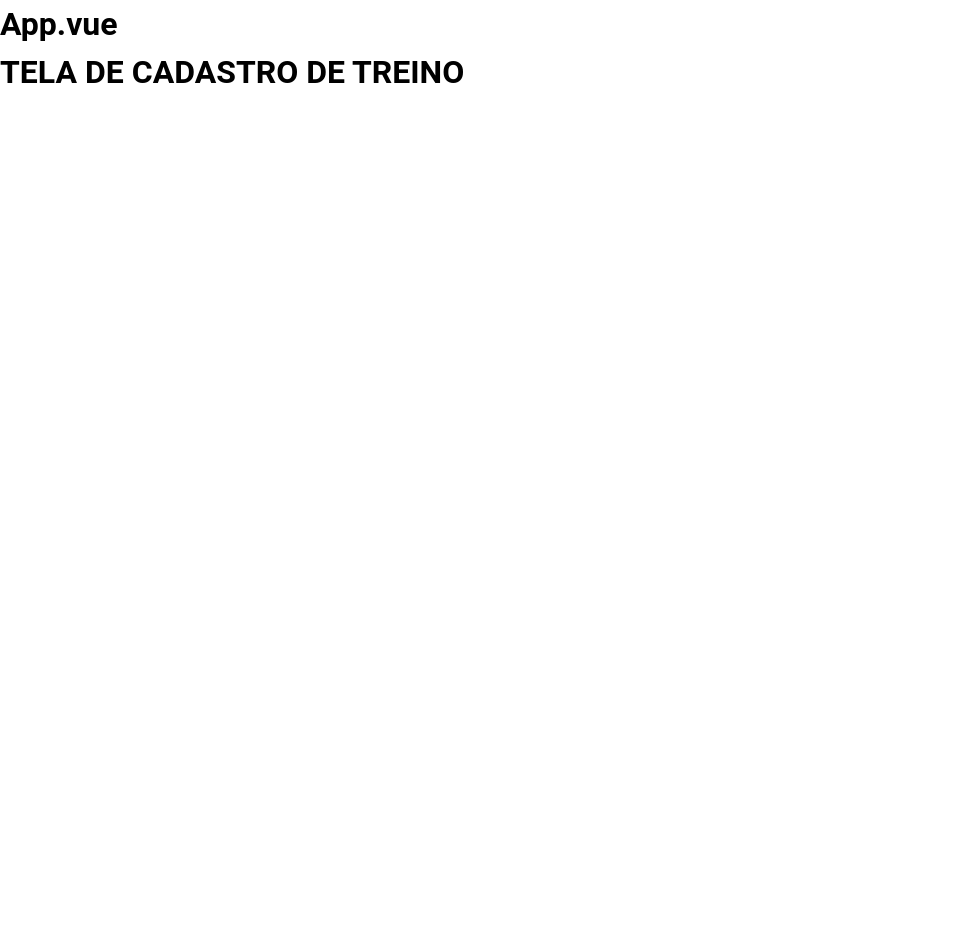
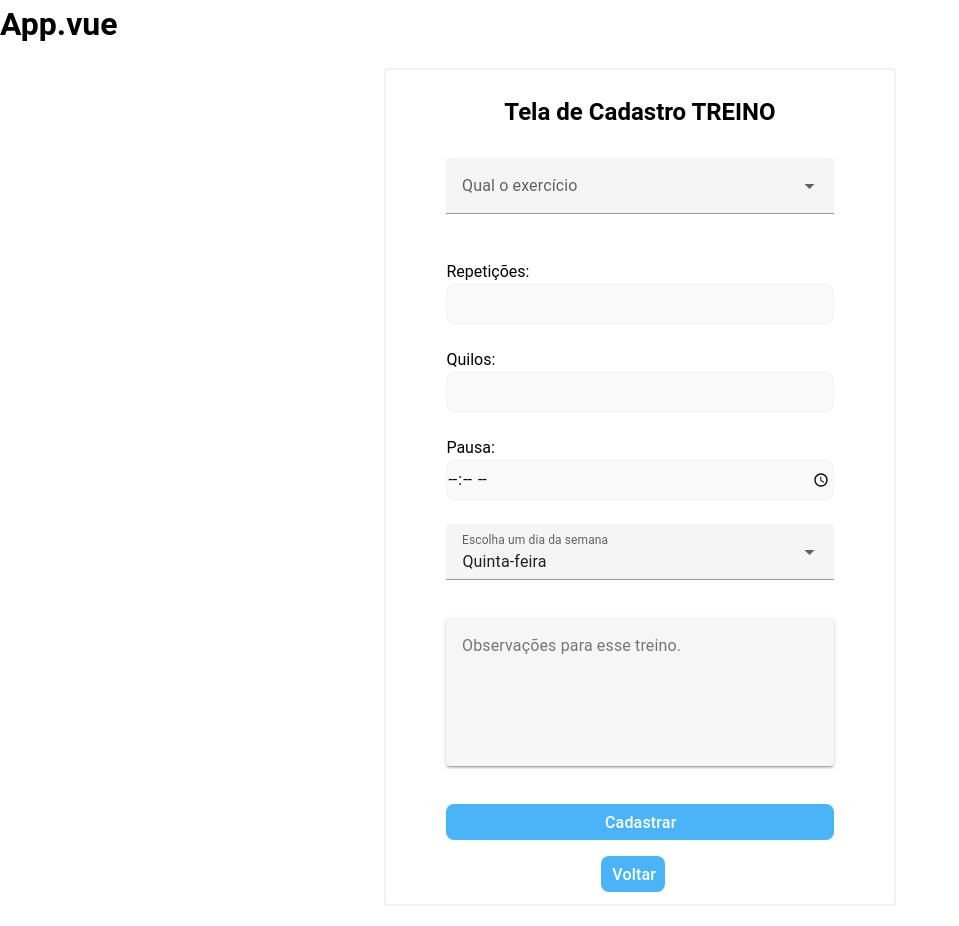
Before and after one commit to EduardoPSRodrigues/DevinHouse-Projeto-Modulo1, a Vue app in the folder FitManage Tech/: page /cadastro/treino in a window 1280 px wide. Shown: the whole page, without its empty margins (0-959 px from the left). Before the commit the page ends 800 px from the top, so only its background shows below. Built offline with nearby package versions, Linux system fonts and the light colour scheme; no server answers.

Commit message:
Finalização da Lógica na Tela Cadastro Treino

```diff
--- a/FitManage Tech/src/views/Cadastramento/Treino/CadastroTreino.vue
+++ b/FitManage Tech/src/views/Cadastramento/Treino/CadastroTreino.vue
@@ -1,17 +1,292 @@
 <!-- eslint-disable vue/multi-word-component-names -->
 
 <template>
-    <div>
-        <h1>TELA DE CADASTRO DE TREINO</h1>
-    </div>
+    <v-form @submit.prevent="handleCreateNewStudent" class="my-5 form-login">
+
+
+        <h2 class="my-3">Tela de Cadastro TREINO</h2>
+
+        <div class="form-element">
+            <v-select
+                v-model="selectedExerciseId"
+                :items="responseExercises"
+                item-value="id"
+                label="Qual o exercício"
+                >
+        </v-select>
+
+
+
+        <span class="message-error">{{ this.errors.selectedExerciseId }}</span>
+        </div>
+
+        <div class="form-element">
+            <label for="repetitions">Repetições:</label>
+            <input class="form-input" type="number" id="repetitions" v-model="repetitions">
+            <span class="message-error">{{ this.errors.repetitions }}</span>
+        </div>
+
+        <div class="form-element">
+            <label for="weight">Quilos:</label>
+            <input class="form-input" type="number" id="weight" v-model="weight">
+            <span class="message-error">{{ this.errors.weight }}</span>
+        </div>
+
+        <div class="form-element">
+            <label for="break_time">Pausa:</label>
+            <input class="form-input" type="time" id="break_time" v-model="break_time">
+            <span class="message-error">{{ this.errors.break_time }}</span>
+        </div>
+
+        <div class="form-element">
+            <v-select
+                v-model="selectDay"
+                :items="dayOfWeek"
+                label="Escolha um dia da semana">
+            </v-select>
+        </div>
+
+        <div class="form-element">
+            <v-textarea
+                clearable
+                label="Observações para esse treino."
+                variant="solo-filled"
+                v-model="observation"
+                >
+            </v-textarea>
+        </div>
+
+        <v-btn type="submit" class="text-none text-subtitle-1" variant="outlined">
+            Cadastrar
+        </v-btn>
+
+        <router-link :to="{ name: 'GerenciamentoAlunos' }">
+            <v-btn class="text-none text-subtitle-1" variant="outlined">
+                Voltar
+            </v-btn>
+        </router-link>
+
+    </v-form>
+
+    <v-snackbar v-model="snackbarSuccess" :timeout="timeout">
+        Aluno cadastrado com sucesso!
+
+        <template v-slot:actions>
+            <v-btn color="red" variant="text" @click="snackbarSuccess = false">
+                Fechar
+            </v-btn>
+        </template>
+    </v-snackbar>
+
+    <v-snackbar v-model="snackbarError" :timeout="timeout">
+        Não foi possível criar o treino nesse momento. Por favor, tente mais tarde.
+
+        <template v-slot:actions>
+            <v-btn color="red" variant="text" @click="snackbarError = false">
+                Fechar
+            </v-btn>
+        </template>
+    </v-snackbar>
 </template>
+
 <script>
+import * as yup from 'yup'
+import { captureErrorYup } from "../../../utils/captureErrorYup";
+import axios from 'axios'
+
 export default {
+    data() {
+        return {
+            selectedExercise: null,
+            selectedExerciseId: null,
+            student_id: '',
 
+            responseExercises: [],
+
+
+            repetitions: null,
+            weight: null,
+            break_time: '',
+            observation: '',
+
+            selectDay: null,
+            dayOfWeek: [
+                'Domingo',
+                'Segunda-feira',
+                'Terça-feira',
+                'Quarta-feira',
+                'Quinta-feira',
+                'Sexta-feira',
+                'Sábado',],
+
+            errors: {},
+
+            snackbarSuccess: false,
+            snackbarError: false,
+            timeout: 2000,
+        }
+    },
+
+    mounted() {
+        this.loadExercises()
+        this.loadDayWeek()
+        this.student_id = localStorage.getItem('student_id');
+    },
+    methods: {
+        loadExercises() {
+            const token = localStorage.getItem('user_token')
+
+            axios({
+                url: 'http://localhost:3000/exercises',
+                method: 'GET',
+                headers: {
+                    Authorization: `Bearen ${token}`
+                }
+            })
+                .then((response) => {
+                    this.responseExercises = response.data.map((item) => item.description);
+
+        })
+                .catch(() => {
+                    alert('Houve uma falha ao carregar as informações.')
+                })
+        },
+        loadDayWeek(){
+            const hoje = new Date().getDay(); // Obtém o dia da semana atual (0 = Domingo, 1 = Segunda, etc.)
+            this.selectDay = this.dayOfWeek[hoje];
+        },
+
+        handleCreateNewStudent() {
+
+            try {
+
+                const schema = yup.object().shape({
+                    selectedExerciseId: yup.string().required('Por favor, selecione o exercício.'),
+                    repetitions: yup.number().typeError('A repetição deve ser um número válido.').positive('O número não pode ser zero ou negativo.').required('Insira no mínimo uma repetição.'),
+                    weight: yup.number().typeError('O peso deve ser um número válido.').positive('O peso não pode ser zero ou negativo.').required('O peso é obrigatório.'),
+                    break_time: yup.string().required('O tempo de pausa é obrigatório.'),
+                })
+
+                schema.validateSync({
+                    selectedExerciseId: this.selectedExerciseId,
+                    repetitions: this.repetitions,
+                    weight: this.weight,
+                    break_time: this.break_time,
+                }, { abortEarly: false })
+
+                axios({
+                    url: 'http://localhost:3000/workouts',
+                    method: 'POST',
+                    data: {
+                        student_id: this.student_id,
+                        exercise_id: this.selectedExerciseId,
+                        repetitions: this.repetitions,
+                        weight: this.weight,
+                        break_time: this.break_time,
+                        observations: this.observation,
+                        day: this.selectDay,
+                    }
+                })
+                    .then(() => {
+                        this.snackbarSuccess = true
+                        this.repetitions = ''
+                        this.weight = ''
+                        this.break_time = ''
+                        this.errors = ''
+                    })
+                    .catch((error) => {
+                        console.log(error)
+                        if (error.response?.data?.error) {
+                            alert(error.response.data.error)
+                        } else {
+                            this.snackbarError = true
+                        }
+                    })
+            } catch (error) {
+                if (error instanceof yup.ValidationError) {
+                    this.errors = captureErrorYup(error)
+                }
+            }
+        },
+    },
 }
 </script>
-<style>
-    *{
-        margin: 0;
-    }
+
+<style scoped>
+.message-error {
+    color: red;
+    margin: 4px;
+    font-size: small;
+}
+
+.form-login {
+    margin: 0 auto;
+    width: 40%;
+
+    border-radius: 4px;
+    border: 2px solid #f2f2f2;
+
+    display: flex;
+    flex-direction: column;
+    gap: 16px;
+
+    align-items: center;
+    padding: 12px;
+}
+
+.form-select {
+    height: 40px;
+    background-color: #fafafa;
+    width: 100%;
+
+    border-radius: 8px;
+    border: 1px solid #f2f2f2;
+
+    outline: none;
+}
+
+input {
+    background-color: #fafafa;
+    height: 40px;
+    width: 80%;
+
+    border-radius: 8px;
+    border: 1px solid #f2f2f2;
+
+    outline: none;
+}
+
+.form-element {
+    display: flex;
+    flex-direction: column;
+
+    width: 80%;
+}
+
+.form-element input {
+    width: 100%;
+}
+
+button {
+    background-color: #4bb4f8;
+    color: white;
+
+    font-size: 16px;
+
+    height: 40px;
+    width: 80%;
+
+    border-radius: 8px;
+    border: none;
+}
+
+button:hover {
+    background-color: #2985c2;
+}
+
+a,
+p {
+    color: #707b88;
+    font-size: 14px;
+}
 </style>
```
